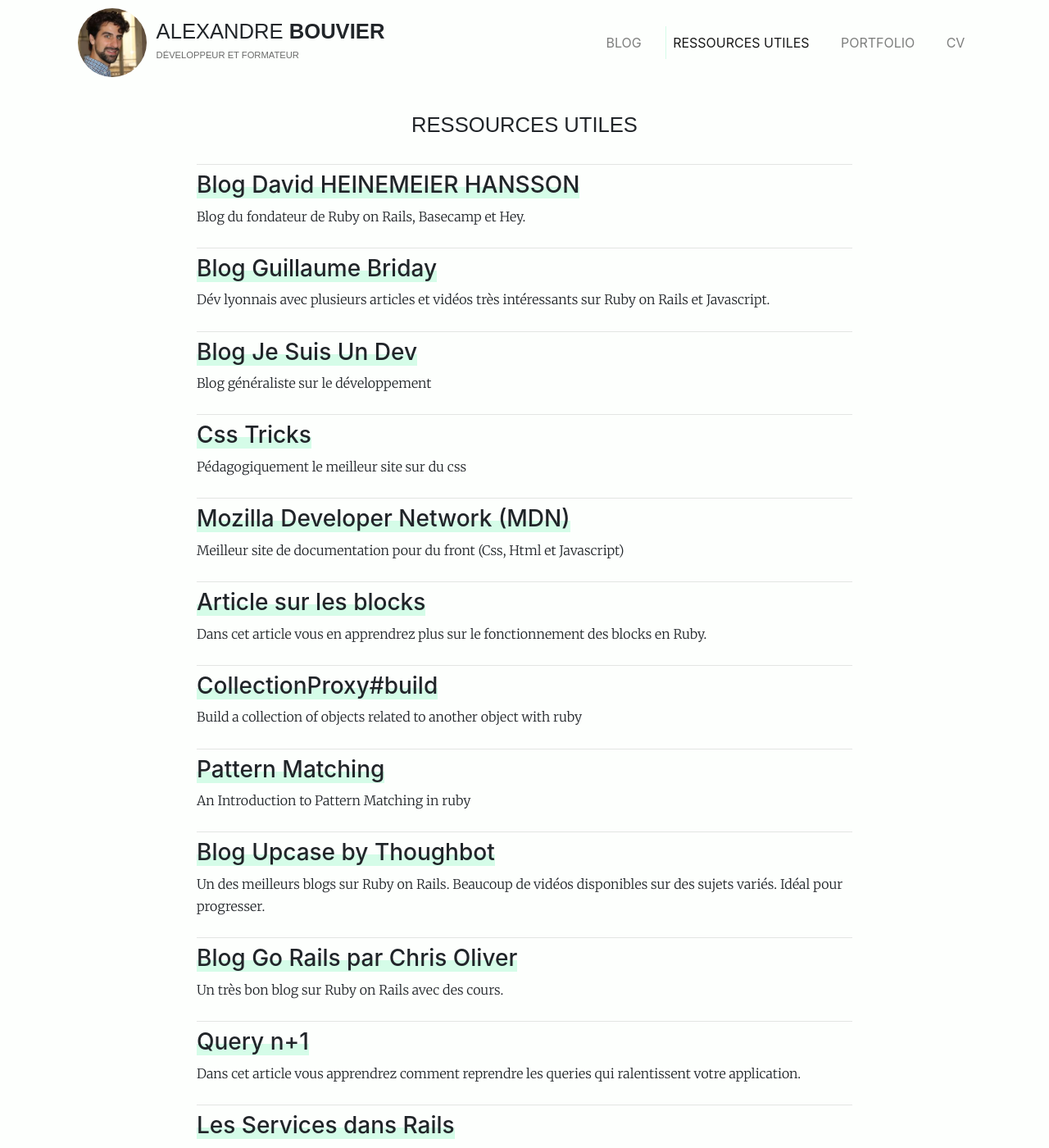
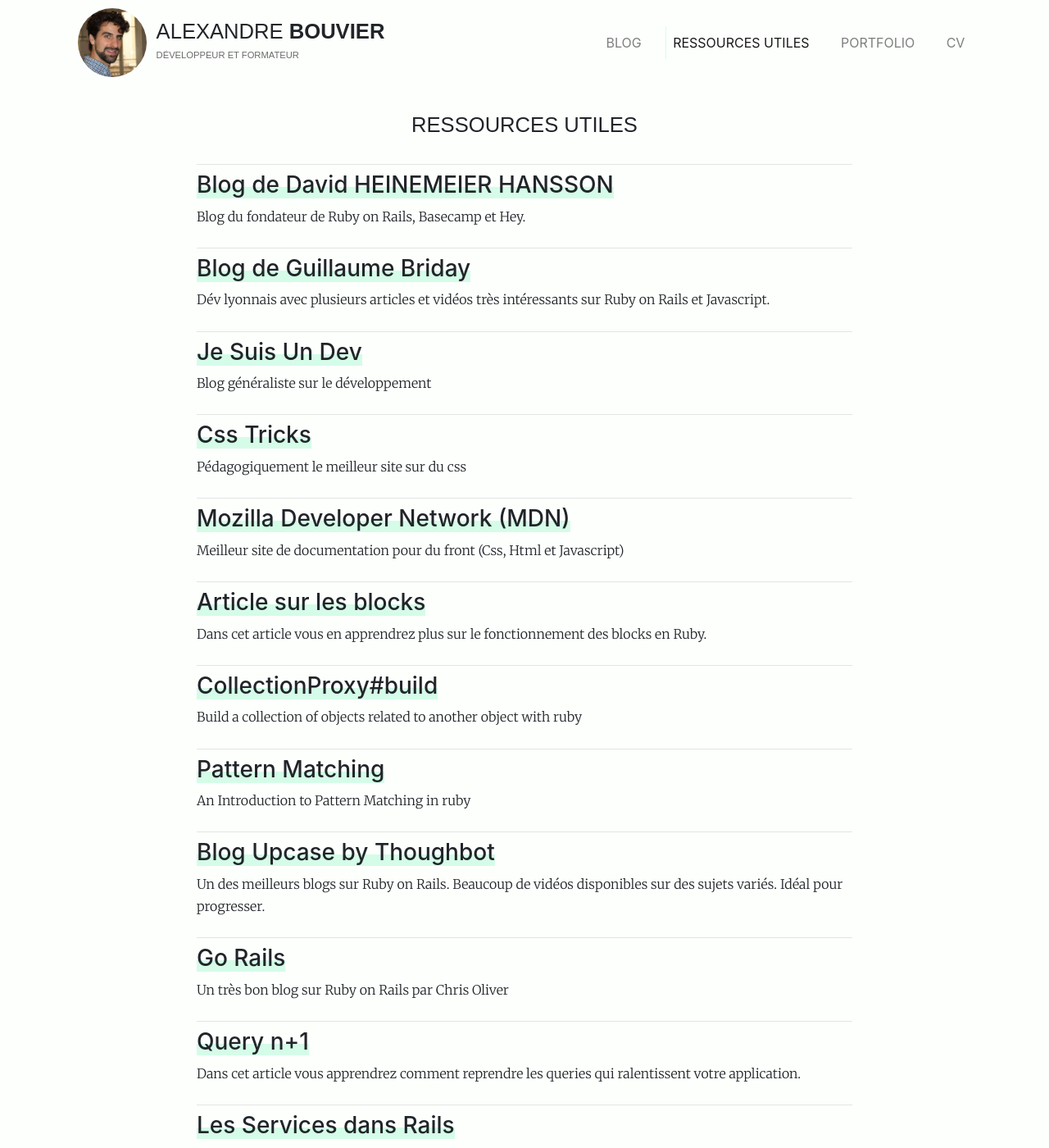
Before and after one commit to alexandrebk/alexandrebk.github.io, a Jekyll site: the page built from resources.html, in a window 1280 px wide and 1400 px high. Shown: the whole window at 82% size. Built offline with Jekyll 4.4.1, drawn with Linux system fonts in a browser that asks for light colours; nearby versions of some CDN libraries.

Commit message:
Renames Resources

```diff
--- a/_data/resources.yml
+++ b/_data/resources.yml
@@ -1,10 +1,10 @@
-- title:      "Blog David HEINEMEIER HANSSON"
+- title:      "Blog de David HEINEMEIER HANSSON"
   link:       "https://world.hey.com/dhh"
   content:    "Blog du fondateur de Ruby on Rails, Basecamp et Hey."
-- title:      "Blog Guillaume Briday"
+- title:      "Blog de Guillaume Briday"
   link:       "https://guillaumebriday.fr/"
   content:    "Dév lyonnais avec plusieurs articles et vidéos très intéressants sur Ruby on Rails et Javascript."
-- title:      "Blog Je Suis Un Dev"
+- title:      "Je Suis Un Dev"
   link:       "https://www.jesuisundev.com/"
   content:    "Blog généraliste sur le développement"
 - title:      "Css Tricks"
@@ -25,9 +25,9 @@
 - title:      "Blog Upcase by Thoughbot"
   link:       "https://thoughtbot.com/upcase/"
   content:    "Un des meilleurs blogs sur Ruby on Rails. Beaucoup de vidéos disponibles sur des sujets variés. Idéal pour progresser."
-- title:      "Blog Go Rails par Chris Oliver"
+- title:      "Go Rails"
   link:       "https://gorails.com/"
-  content:    "Un très bon blog sur Ruby on Rails avec des cours."
+  content:    "Un très bon blog sur Ruby on Rails  par Chris Oliver"
 - title:      "Query n+1"
   link:       "https://blog.appsignal.com/2020/01/22/rails-is-fast-optimize-your-view-performance.html"
   content:    "Dans cet article vous apprendrez comment reprendre les queries qui ralentissent votre application."
```
